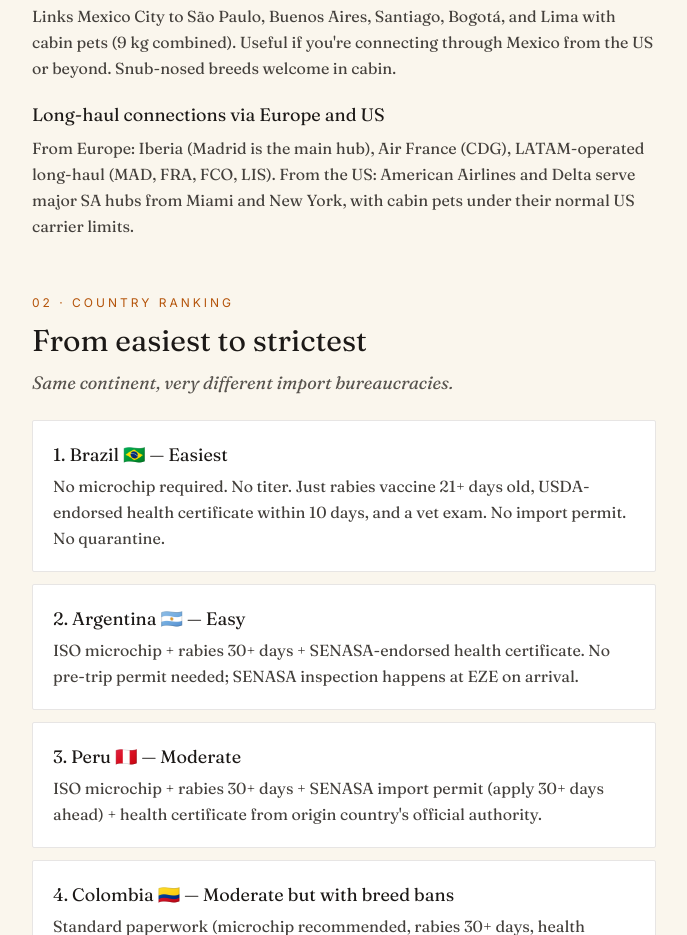
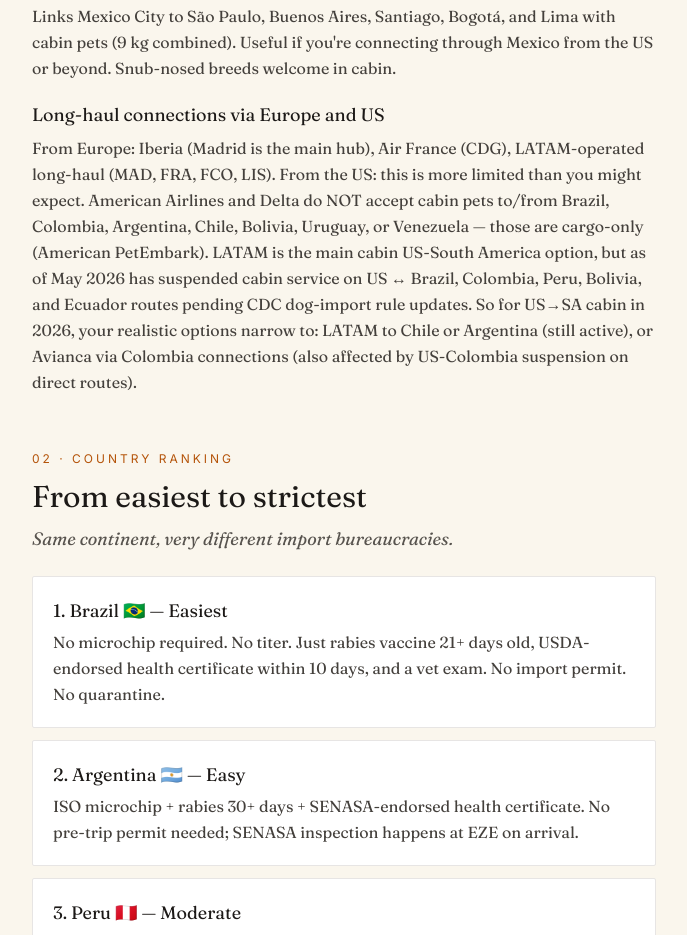
Before and after one commit to rupindermahay/petsincabin, a Next.js app: page /south-america-pet-travel in a window 1280 px wide. Shown: the part 1500-2435 px from the top of the page, without its empty margins (296-983 px from the left). Built offline with nearby package versions, Linux system fonts and the light colour scheme.

Commit message:
Add files via upload

```diff
--- a/pages/south-america-pet-travel.js
+++ b/pages/south-america-pet-travel.js
@@ -104,7 +104,7 @@ export default function SouthAmericaPetTravel() {
               <div>
                 <h3 className="font-serif text-lg text-stone-900 mb-1.5">Long-haul connections via Europe and US</h3>
                 <p className="font-serif text-stone-700 leading-relaxed">
-                  From Europe: Iberia (Madrid is the main hub), Air France (CDG), LATAM-operated long-haul (MAD, FRA, FCO, LIS). From the US: American Airlines and Delta serve major SA hubs from Miami and New York, with cabin pets under their normal US carrier limits.
+                  From Europe: Iberia (Madrid is the main hub), Air France (CDG), LATAM-operated long-haul (MAD, FRA, FCO, LIS). From the US: this is more limited than you might expect. American Airlines and Delta do NOT accept cabin pets to/from Brazil, Colombia, Argentina, Chile, Bolivia, Uruguay, or Venezuela — those are cargo-only (American PetEmbark). LATAM is the main cabin US-South America option, but as of May 2026 has suspended cabin service on US ↔ Brazil, Colombia, Peru, Bolivia, and Ecuador routes pending CDC dog-import rule updates. So for US→SA cabin in 2026, your realistic options narrow to: LATAM to Chile or Argentina (still active), or Avianca via Colombia connections (also affected by US-Colombia suspension on direct routes).
                 </p>
               </div>
             </div>
```
